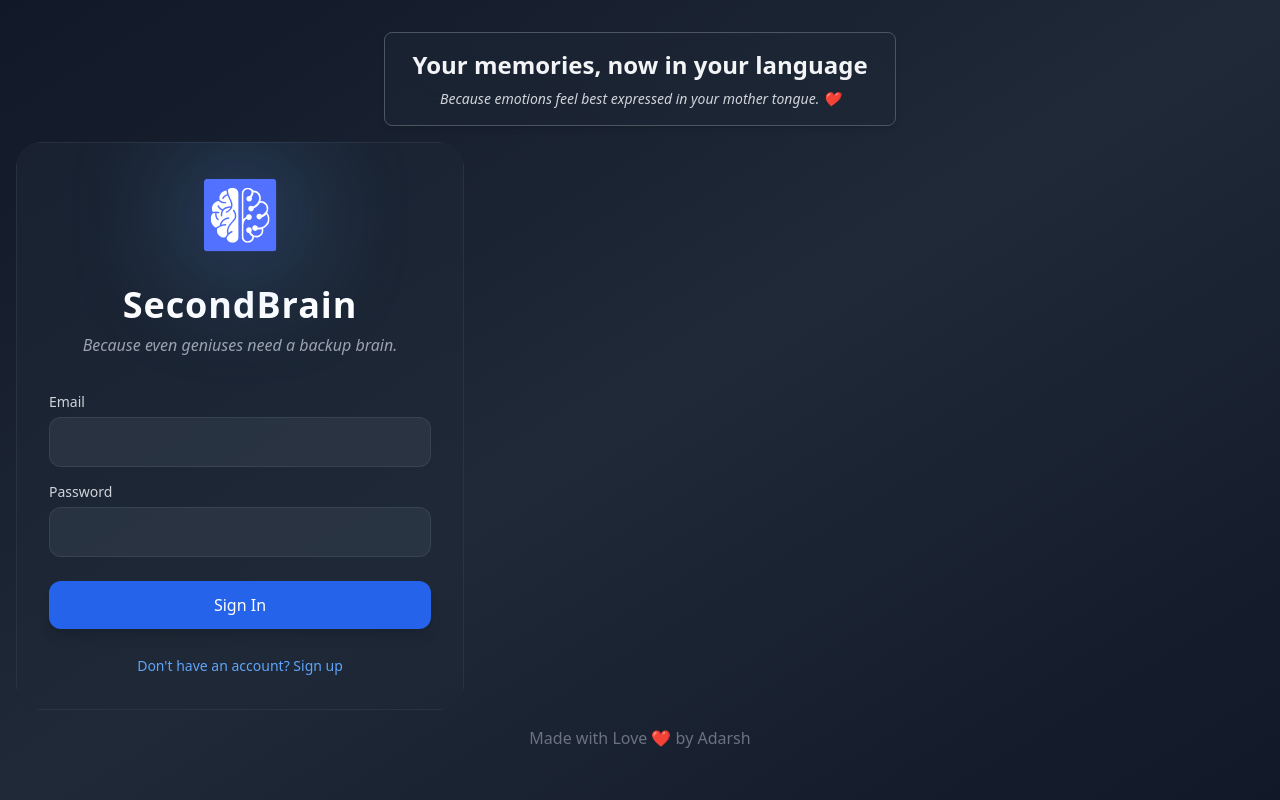
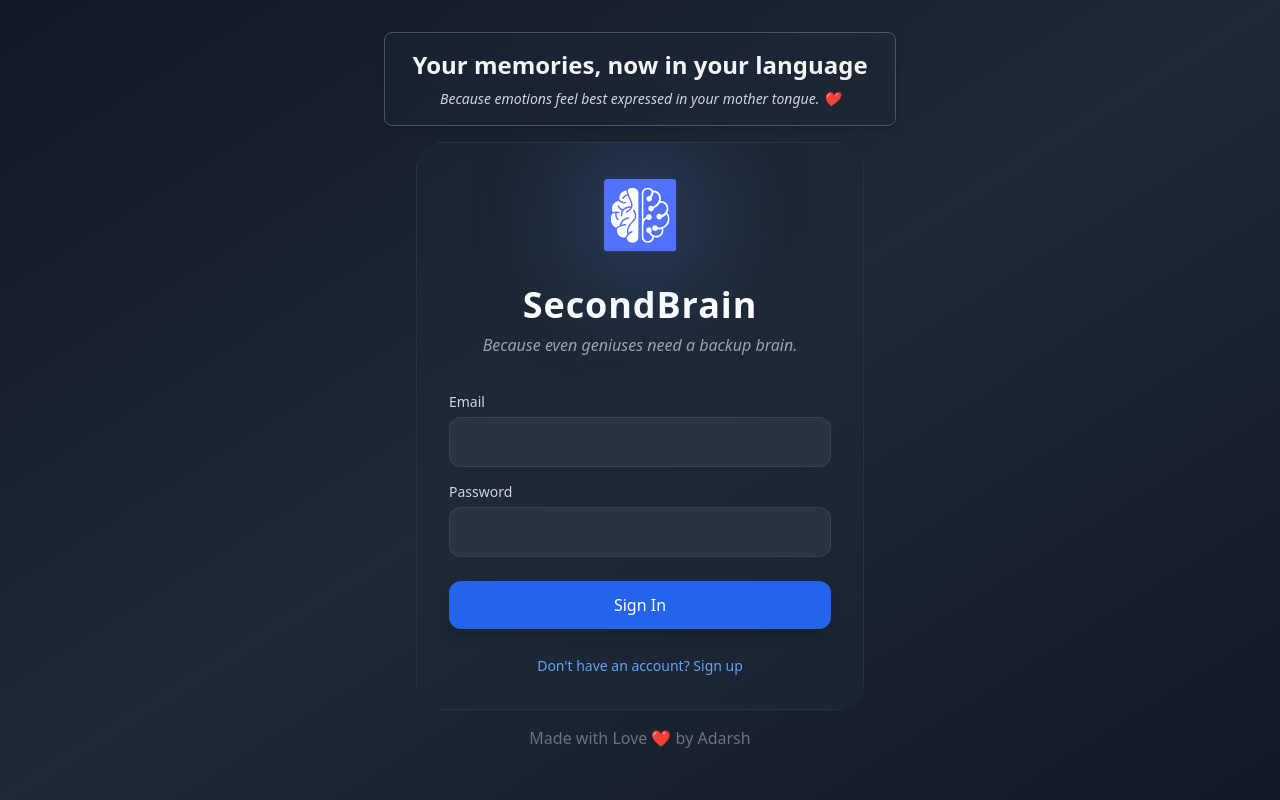
Before and after one commit to adarshask07/SecondBriainFrontEndJSX, a React (Vite) app: page / in a window 1280 px wide. Built offline with nearby package versions, Linux system fonts and the light colour scheme.

Commit message:
alighment

```diff
--- a/src/pages/Auth.jsx
+++ b/src/pages/Auth.jsx
@@ -37,8 +37,7 @@
 
   return (
 
-
-<div className="min-h-screen bg-gradient-to-br from-gray-900 via-gray-800 to-gray-900 flex flex-col p-4">
+<div className="min-h-screen bg-gradient-to-br from-gray-900 via-gray-800 to-gray-900 flex flex-col items-center p-4">
 
   <div className="my-4 mx-auto w-full max-w-lg px-6 py-4 bg-gray-800/40 backdrop-blur-lg border border-gray-600 rounded-lg shadow-md text-center">
     <h2 className="text-xl sm:text-2xl font-semibold text-gray-100">
```
